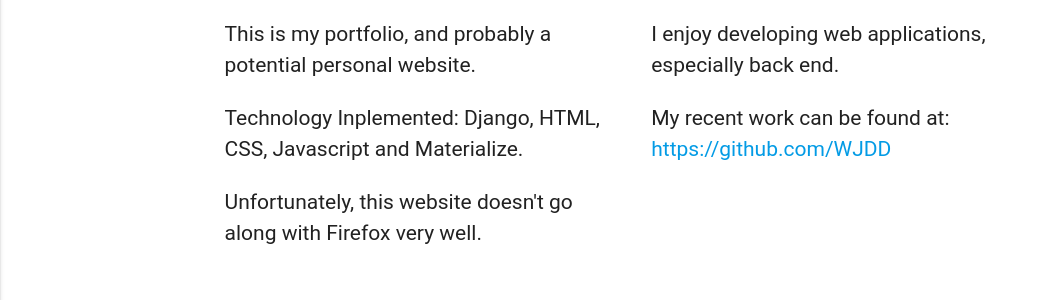
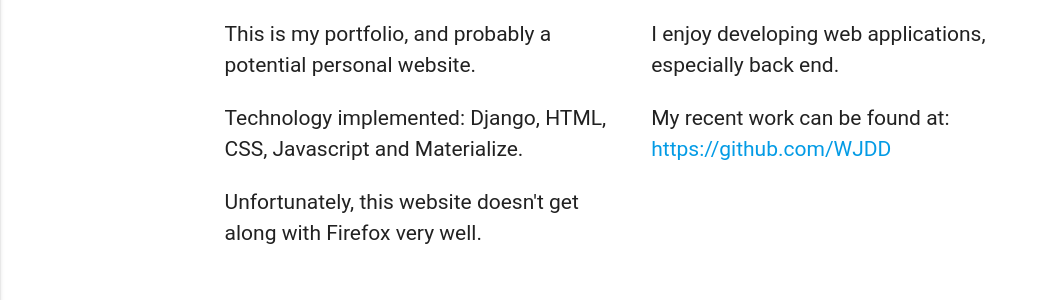
Before and after one commit to WJDD/Portfolio, a Django app: page /about/ in a window 1280 px wide. Shown: the part 214-514 px from the top of the page, without its empty margins (0-1047 px from the left). Run offline with Django 3.2, Linux system fonts and the light colour scheme; some libraries are stand-ins or nearby versions; some web fonts are replaced.

Commit message:
Modify about and readme

```diff
--- a/port/templates/port/about.html
+++ b/port/templates/port/about.html
@@ -15,12 +15,12 @@
     </div>
     <div class="col m4">
       <p style="font-size:140%;">This is my portfolio, and probably a potential personal website.</p>
-      <p style="font-size:140%;">Technology Inplemented: Django, HTML, CSS, Javascript and Materialize.</p>
-      <p style="font-size:140%;">Unfortunately, this website doesn't go along with Firefox very well.</p>
+      <p style="font-size:140%;">Technology implemented: Django, HTML, CSS, Javascript and Materialize.</p>
+      <p style="font-size:140%;">Unfortunately, this website doesn't get along with Firefox very well.</p>
     </div>
     <div class="col m4">
       <p style="font-size:140%;">I enjoy developing web applications, especially back end.</p>
-      <p style="font-size:140%;">My recent work can be found at: <a href="https://github.com/WJDD" target="_blank">https://github.com/WJDD</a>
+      <p style="font-size:140%;">My recent work can be found at: <a href="https://github.com/WJDD" target="_blank"tw>https://github.com/WJDD</a>
     </div>
     <div class="col m2">
     </div>
```
Also changed, not shown: README.txt.
